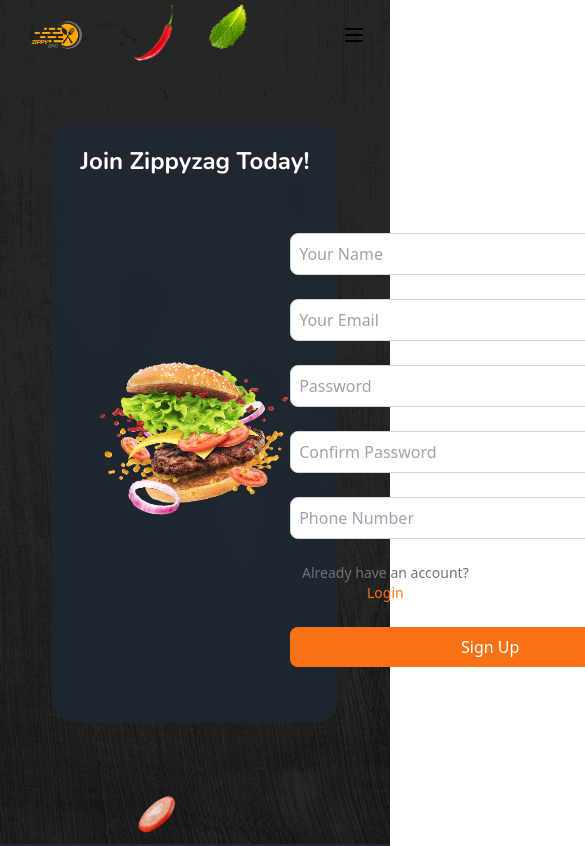
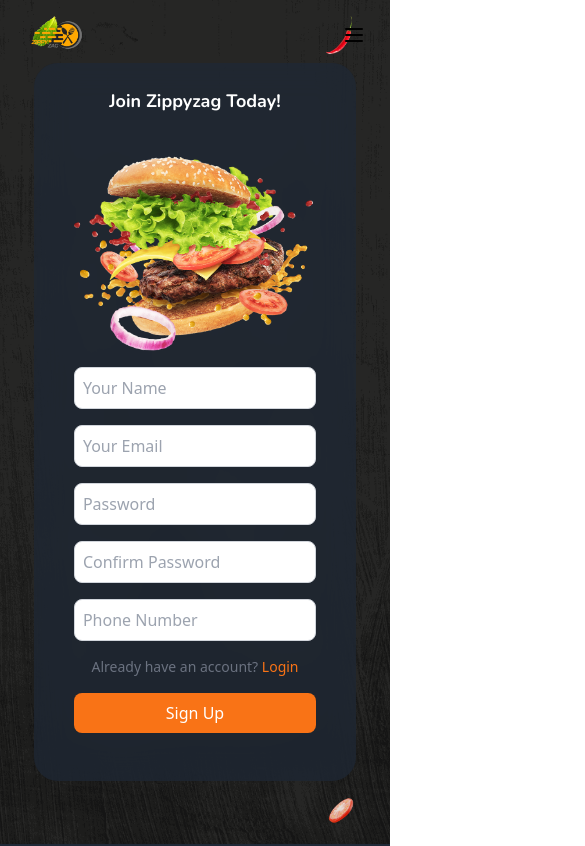
Before and after one commit to javidShabin/zippy-zag-main-project-frontend, a React (Vite) app: page /signup-page in a window 390 px wide. Shown: the top 846 px of the page, 585 px wide, since content can reach past the window. Built offline with nearby package versions, Linux system fonts and the light colour scheme; no server answers; a web font is replaced by a local one.

Commit message:
Make the signup page responsive

```diff
--- a/src/pages/SignupPage.jsx
+++ b/src/pages/SignupPage.jsx
@@ -57,34 +57,34 @@ const SignupPage = () => {
       {/* Decorative Images */}
       <img
         src={mintImage}
-        className="absolute top-1 left-52 w-12 sm:w-28 "
+        className="absolute top-4 left-8 w-8 sm:w-12 md:w-20 lg:w-28"
         alt="Decorative mint"
       />
       <img
         src={tomatoImage}
-        className="absolute bottom-1 right-52 w-12 sm:w-28 "
-        alt="Decorative mint"
+        className="absolute bottom-4 right-8 w-8 sm:w-12 md:w-20 lg:w-28"
+        alt="Decorative tomato"
       />
       <img
         src={chillyImage}
-        className="absolute top-1 right-52 w-12 sm:w-28 "
-        alt="Decorative mint"
+        className="absolute top-4 right-8 w-8 sm:w-12 md:w-20 lg:w-28"
+        alt="Decorative chilly"
       />
 
       {/* Main Card */}
-      <div className="bg-gray-800 bg-opacity-70 backdrop-blur-lg rounded-3xl p-6 md:p-8 w-[80%] border-w">
-        <h2 className="text-2xl font-bold text-white text-center mb-6">
+      <div className="bg-gray-800 bg-opacity-70 backdrop-blur-lg rounded-3xl p-6 md:p-8 w-[90%] max-w-4xl">
+        <h2 className="text-lg sm:text-xl md:text-2xl font-bold text-white text-center mb-4 md:mb-6">
           Join Zippyzag Today!
         </h2>
-        <div className="flex justify-between items-center py-8 px-6">
+        <div className="flex flex-col md:flex-row justify-between items-center py-6 px-4 md:py-8 md:px-6 space-y-4 md:space-y-0 md:space-x-6">
           <img
             src={loginImage}
             alt="Login Illustration"
-            className="mb-6 w-[450px] h-auto object-contain "
+            className="w-full md:w-1/2 max-w-[300px] sm:max-w-[400px] lg:max-w-[450px] h-auto object-contain"
           />
           <form
             onSubmit={handleSubmit(onSubmit)}
-            className="space-y-6 max-w-md w-full"
+            className="space-y-4 md:space-y-6 w-full max-w-md"
           >
             {/* Name Field */}
             <div>
@@ -92,7 +92,7 @@ const SignupPage = () => {
                 type="text"
                 placeholder="Your Name"
                 {...register("name", { required: true })}
-                className="w-[400px] p-2 border border-gray-300 rounded-lg focus:ring-4 focus:ring-orange-500 focus:outline-none"
+                className="w-full p-2 border border-gray-300 rounded-lg focus:ring-4 focus:ring-orange-500 focus:outline-none"
               />
               {errors.name && (
                 <span className="text-red-500 text-sm">Name is required</span>
@@ -105,7 +105,7 @@ const SignupPage = () => {
                 type="email"
                 placeholder="Your Email"
                 {...register("email", { required: true })}
-                className="w-[400px] p-2 border border-gray-300 rounded-lg focus:ring-4 focus:ring-orange-500 focus:outline-none"
+                className="w-full p-2 border border-gray-300 rounded-lg focus:ring-4 focus:ring-orange-500 focus:outline-none"
               />
               {errors.email && (
                 <span className="text-red-500 text-sm">Email is required</span>
@@ -118,7 +118,7 @@ const SignupPage = () => {
                 type="password"
                 placeholder="Password"
                 {...register("password", { required: true })}
-                className="w-[400px] p-2 border border-gray-300 rounded-lg focus:ring-4 focus:ring-orange-500 focus:outline-none"
+                className="w-full p-2 border border-gray-300 rounded-lg focus:ring-4 focus:ring-orange-500 focus:outline-none"
               />
               {errors.password && (
                 <span className="text-red-500 text-sm">
@@ -130,8 +130,8 @@ const SignupPage = () => {
               <input
                 type="password"
                 placeholder="Confirm Password"
-                {...register("conformPassword", { required: true })}
-                className="w-[400px] p-2 border border-gray-300 rounded-lg focus:ring-4 focus:ring-orange-500 focus:outline-none"
+                {...register("confirmPassword", { required: true })}
+                className="w-full p-2 border border-gray-300 rounded-lg focus:ring-4 focus:ring-orange-500 focus:outline-none"
               />
               {errors.confirmPassword && (
                 <span className="text-red-500 text-sm">
@@ -146,7 +146,7 @@ const SignupPage = () => {
                 type="tel"
                 placeholder="Phone Number"
                 {...register("phone", { required: true })}
-                className="w-[400px] p-2 border border-gray-300 rounded-lg focus:ring-4 focus:ring-orange-500 focus:outline-none"
+                className="w-full p-2 border border-gray-300 rounded-lg focus:ring-4 focus:ring-orange-500 focus:outline-none"
               />
               {errors.phone && (
                 <span className="text-red-500 text-sm">
@@ -169,7 +169,7 @@ const SignupPage = () => {
             {/* Submit Button */}
             <button
               type="submit"
-              className="w-[400px] bg-orange-500 text-white py-2 rounded-lg hover:bg-orange-600 focus:outline-none transition"
+              className="w-full bg-orange-500 text-white py-2 rounded-lg hover:bg-orange-600 focus:outline-none transition"
             >
               Sign Up
             </button>
```
